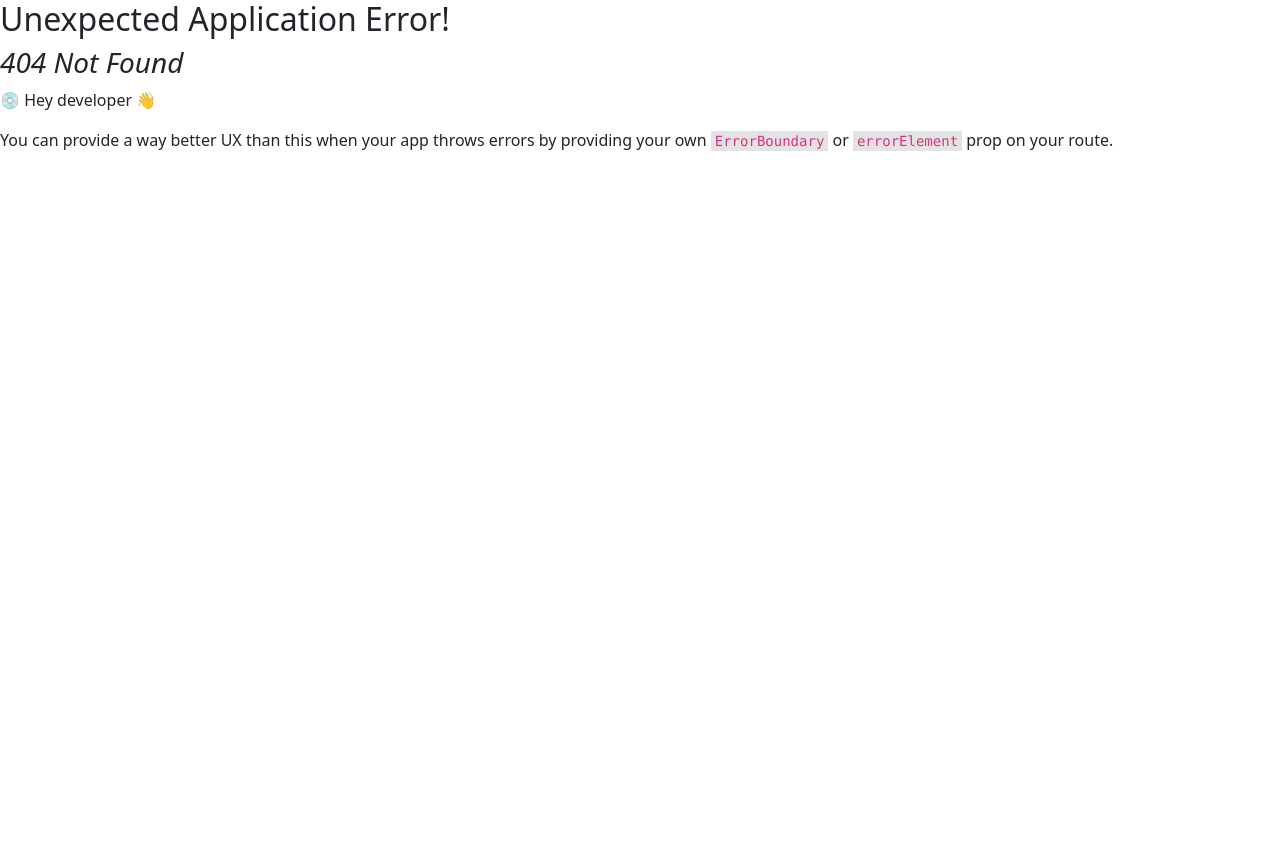
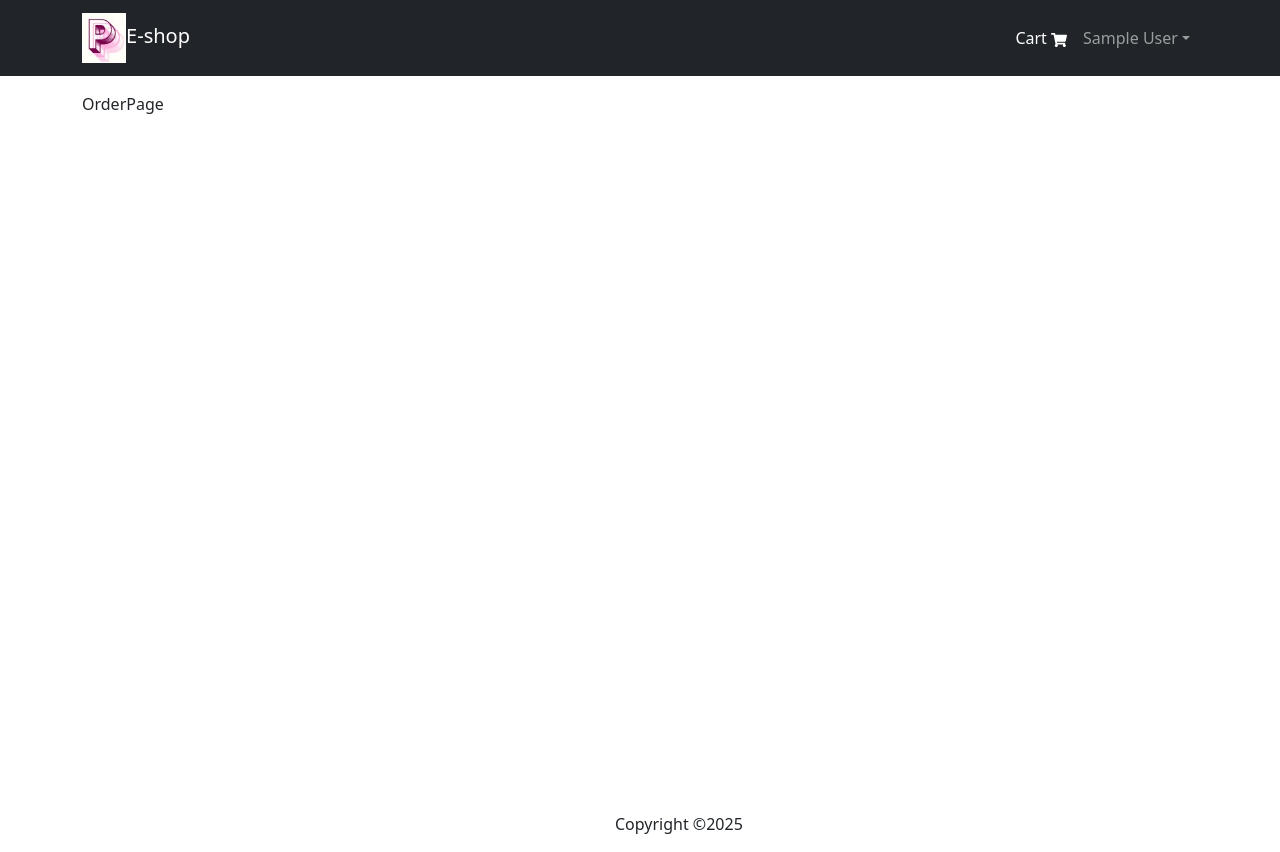
Before and after one commit to Jamesdai05/E-platform, a React (Create React App) app in the folder frontend/: page /order/1 in a window 1280 px wide. Before the commit this address had no page. Before the commit the page ends 800 px from the top, so only its background shows below. Built offline with nearby package versions, Linux system fonts and the light colour scheme; sample sign-in values are in the browser's storage.

Commit message:
add the orderpage

```diff
--- /dev/null
+++ b/frontend/src/Pages/OrderPage.jsx
@@ -0,0 +1,6 @@
+const OrderPage = () => {
+  return (
+    <div>OrderPage</div>
+  )
+}
+export default OrderPage
--- a/frontend/src/index.js
+++ b/frontend/src/index.js
@@ -16,6 +16,7 @@ import ShippingPage from './Pages/ShippingPage.jsx';
 import Payment from './Pages/Payment.jsx';
 import Placeorder from './Pages/Placeorder.jsx';
 import PrivateRoute from './Pages/PrivateRoute.jsx';
+import OrderPage from './Pages/OrderPage.jsx';
 
 
 const router=createBrowserRouter(
@@ -32,6 +33,7 @@ const router=createBrowserRouter(
         <Route path='/payment' element={<Payment />}/>
         <Route path='/placeorder' element={<Placeorder />}/>
         <Route path='/cart' element={<CartPage />}/>
+        <Route path='/order/:id' element={<OrderPage />}/>
       </Route>
     </Route>
   )
```
